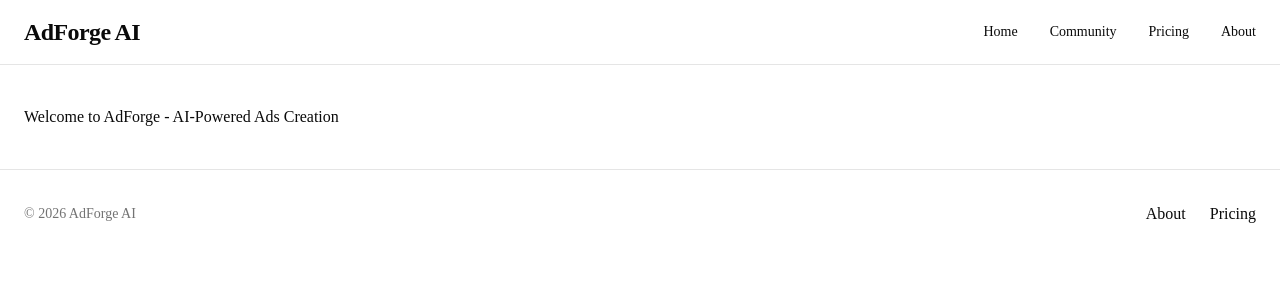
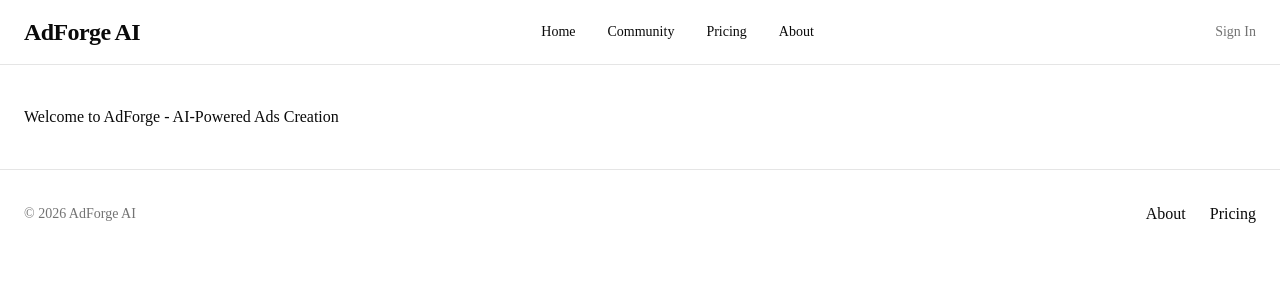
Before and after one commit to OtakuTotipotent/AdForge, a Next.js app: page / in a window 1280 px wide. Shown: the top 300 px of the page. Built offline with nearby package versions, Linux system fonts and the light colour scheme.

Commit message:
feat: add reusable application layout components

```diff
--- a/src/app/(marketing)/layout.tsx
+++ b/src/app/(marketing)/layout.tsx
@@ -1,5 +1,3 @@
-import { Footer } from "@/components/layout/footer";
-import { Navbar } from "@/components/layout/navbar";
 import { PageContainer } from "@/components/layout/page-container";
 import { ReactNode } from "react";
 
@@ -10,11 +8,9 @@ interface MarketingLayoutProps {
 export default function MarketingLayout({ children }: MarketingLayoutProps) {
   return (
     <>
-      <Navbar />
+      {/* <Navbar /> */}
 
       <PageContainer>{children}</PageContainer>
-
-      <Footer />
     </>
   );
 }
--- a/src/app/layout.tsx
+++ b/src/app/layout.tsx
@@ -1,6 +1,9 @@
 import type { Metadata } from "next";
 import { Geist, Geist_Mono } from "next/font/google";
 import "./globals.css";
+
+import { Navbar } from "@/components/layout/navbar";
+import { Footer } from "@/components/layout/footer";
 
 const geistSans = Geist({
   variable: "--font-geist-sans",
@@ -23,11 +26,14 @@ export default function RootLayout({
   children: React.ReactNode;
 }>) {
   return (
-    <html
-      lang="en"
-      className={`${geistSans.variable} ${geistMono.variable} h-full antialiased`}
-    >
-      <body className="min-h-full flex flex-col">{children}</body>
+    <html lang="en" className={`${geistSans.variable} ${geistMono.variable} h-full antialiased`}>
+      <body className="flex min-h-full flex-col">
+        <Navbar />
+
+        {children}
+
+        <Footer />
+      </body>
     </html>
   );
 }
--- a/src/components/layout/navbar.tsx
+++ b/src/components/layout/navbar.tsx
@@ -6,10 +6,14 @@ import { Logo } from "@/components/shared/logo";
 export function Navbar() {
   return (
     <header className="bg-background/80 sticky top-0 z-50 border-b backdrop-blur">
-      <nav className="mx-auto flex h-16 max-w-7xl items-center justify-between px-6">
+      <div className="mx-auto flex h-16 max-w-7xl items-center justify-between px-6">
+        {/* Logo */}
+
         <Logo />
 
-        <div className="flex items-center gap-8">
+        {/* Navigation */}
+
+        <nav className="hidden gap-8 md:flex">
           {marketingNavigation.map((item) => (
             <Link
               key={item.href}
@@ -19,8 +23,12 @@ export function Navbar() {
               {item.title}
             </Link>
           ))}
-        </div>
-      </nav>
+        </nav>
+
+        {/* Placeholder */}
+
+        <div className="text-muted-foreground text-sm">Sign In</div>
+      </div>
     </header>
   );
 }
```
